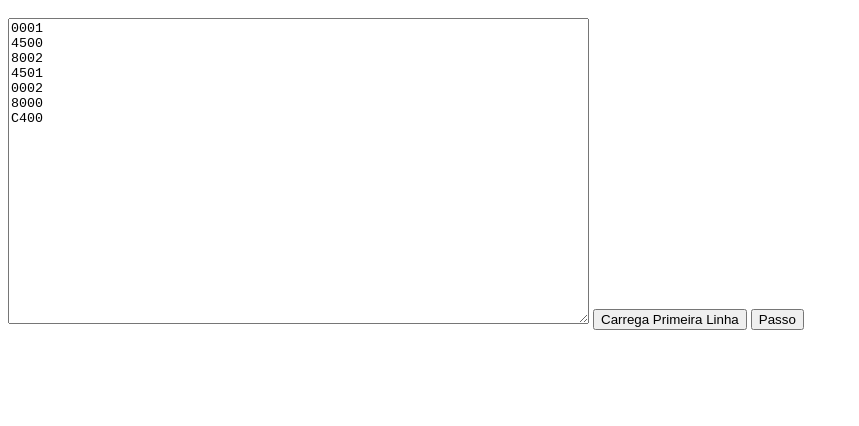
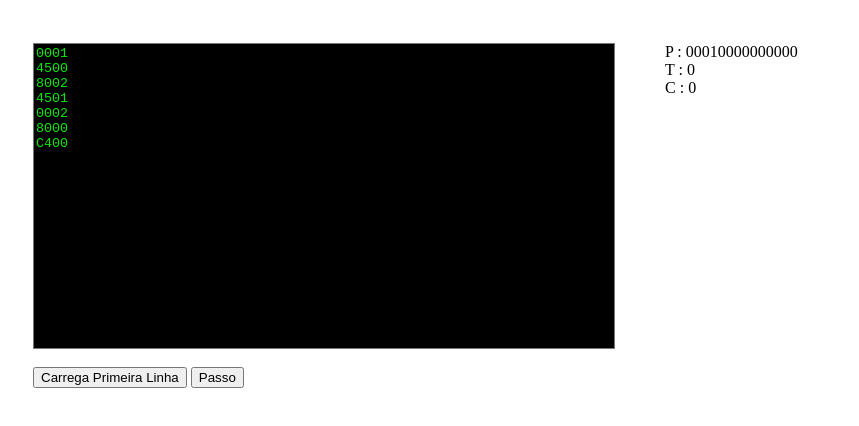
Before and after one commit to graciano/simulador-ces, a plain HTML site: page index.html in a window 1280 px wide. Both pictures are taken after a click on the button "Carrega Primeira Linha". Shown: the part 48-474 px from the top of the page, without its empty margins (0-859 px from the left). Drawn offline with Linux system fonts and the light colour scheme.

Commit message:
Display para P, T e C. Pequena estilização zuera no textarea(MUCH HACKER, SUCH STYLE, WOW)

```diff
--- a/index.html
+++ b/index.html
@@ -2,20 +2,55 @@
 <head>
 	<meta charset="UTF-8" />
 	<title>CES Quilula- computador extremaamente simples</title>
+	<style type="text/css">
+		.col-6{
+			width:calc(50% - 50px);
+			float:left;
+			padding:25px;
+		}
+
+		#code{
+			display:block;
+			background-color:black;
+			color:rgba(4, 234, 4, 1);
+			width:100%;
+			resize:none;
+		}
+	</style>
 </head>
 <body>
 	<h1>Simulação do CES do professor Quilula</h1>
-	<form action="" method="GET">
-		<textarea id="code" rows="20" cols="70">0001
+	<div class="col-6">
+		<form action="" method="GET">
+			<textarea id="code" rows="20" cols="25">
+0001
 4500
 8002
 4501
 0002
 8000
-C400</textarea>
-		<button type="button" id="btn-carrega">Carrega Primeira Linha</button>
-		<button type="button" id="btn-passo">Passo</button>
-	</form>
+C400
+			</textarea>
+			<br>
+			<button type="button" id="btn-carrega">Carrega Primeira Linha</button>
+			<button type="button" id="btn-passo">Passo</button>
+		</form>
+	</div>
+	<div class="col-6">
+
+		<div>
+			P : <span id="RP"></span>
+		</div>
+
+		<div>
+			T : <span id="RT"></span>
+		</div>
+
+		<div>
+			C : <span id="RC"></span>
+		</div>
+	</div>
+
 	<script src="converter.js"></script>
 	<script src="simulador.js"></script>
 </body>
--- a/simulador.js
+++ b/simulador.js
@@ -2,6 +2,10 @@
 	var textareaCode = document.getElementById('code');
 	var btnPasso = document.getElementById('btn-passo');
 	var btnCarrega = document.getElementById('btn-carrega');
+
+	var displayP = document.getElementById('RP');
+	var displayT = document.getElementById('RT');
+	var displayC = document.getElementById('RC');
 
 	var ROM_TOTAL_POSITIONS = parseInt(ConvertBase.hex2dec("0400"));
 	var BINARY_ARG_SIZE = 14;
@@ -131,6 +135,7 @@
 
 		console.log(CES);
 		console.log(memory);
+		display();
 	};
 
 	var loadROM = function(){
@@ -155,9 +160,18 @@
 		}
 
 		console.log(memory);
+		display();
 	});
 
 	btnPasso.addEventListener("click", function(ev){
 		step();
 	});
+
+	var display = function(){
+
+		displayC.textContent = CES.C.toString();
+		displayP.textContent = CES.P.toString();
+		displayT.textContent = CES.T.toString();
+
+	}
 })();
```
